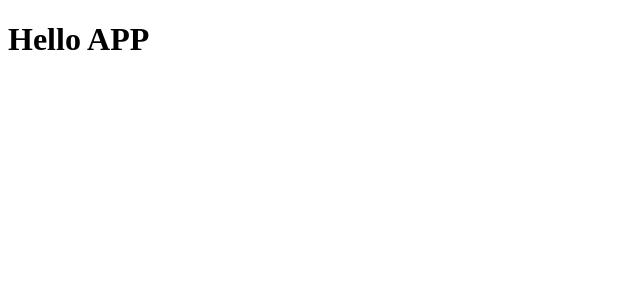
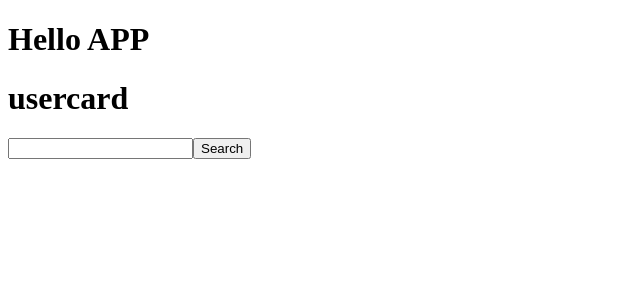
Before and after one commit to Kishore-L13/Git_user, a React (Vite) app in the folder git-user/: page / in a window 1280 px wide. Shown: the top 300 px of the page, without its empty margins (0-640 px from the left). Built offline with nearby package versions, Linux system fonts and the light colour scheme.

Commit message:
Git_user

```diff
--- a/git-user/src/App.jsx
+++ b/git-user/src/App.jsx
@@ -1,10 +1,14 @@
 import { useState } from 'react'
+import UserCard from './UserCard'
+import Searchbar from './Searchbar'
 
 function App() {
 
   return (
     <>
       <h1>Hello APP</h1>
+      <UserCard/>
+      <Searchbar/>
     </>
   )
 }
--- a/git-user/src/Searchbar.jsx
+++ b/git-user/src/Searchbar.jsx
@@ -1,8 +1,10 @@
-import React from "react";
+import React,{useState} from "react";
 const Searchbar = ()=>{
+    const [input,setInput] = useState("")
     return(
         <>
-        <h2>Search bar</h2>
+        <input type="Text" onChange={(e)=>e.target.value} />
+        <button>Search</button>
         </>
     )
 }
```
